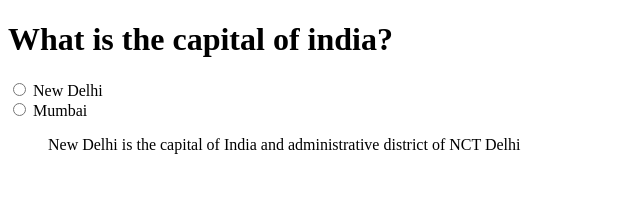
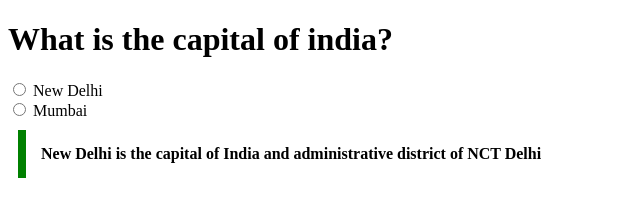
Before and after one commit to acciojob/trivia-Sagarbadgujar1997, a website: page main.html in a window 1280 px wide. Shown: the whole page, without its empty margins (0-640 px from the left). Drawn offline with Linux system fonts and the light colour scheme.

Commit message:
coding do

```diff
--- a/main.html
+++ b/main.html
@@ -3,6 +3,17 @@
 <html>
 
 <head>
+	<style>
+		blockquote {
+			display: block;
+			max-width: 600px;
+			margin: 10px;
+			padding: 15px;
+			border-left: 8px solid green;
+			background-color: #f8fffe"";
+			font-weight: bold;
+		}
+	</style>
 	<link rel="stylesheet" href="styles.css">
 </head>
 
```
